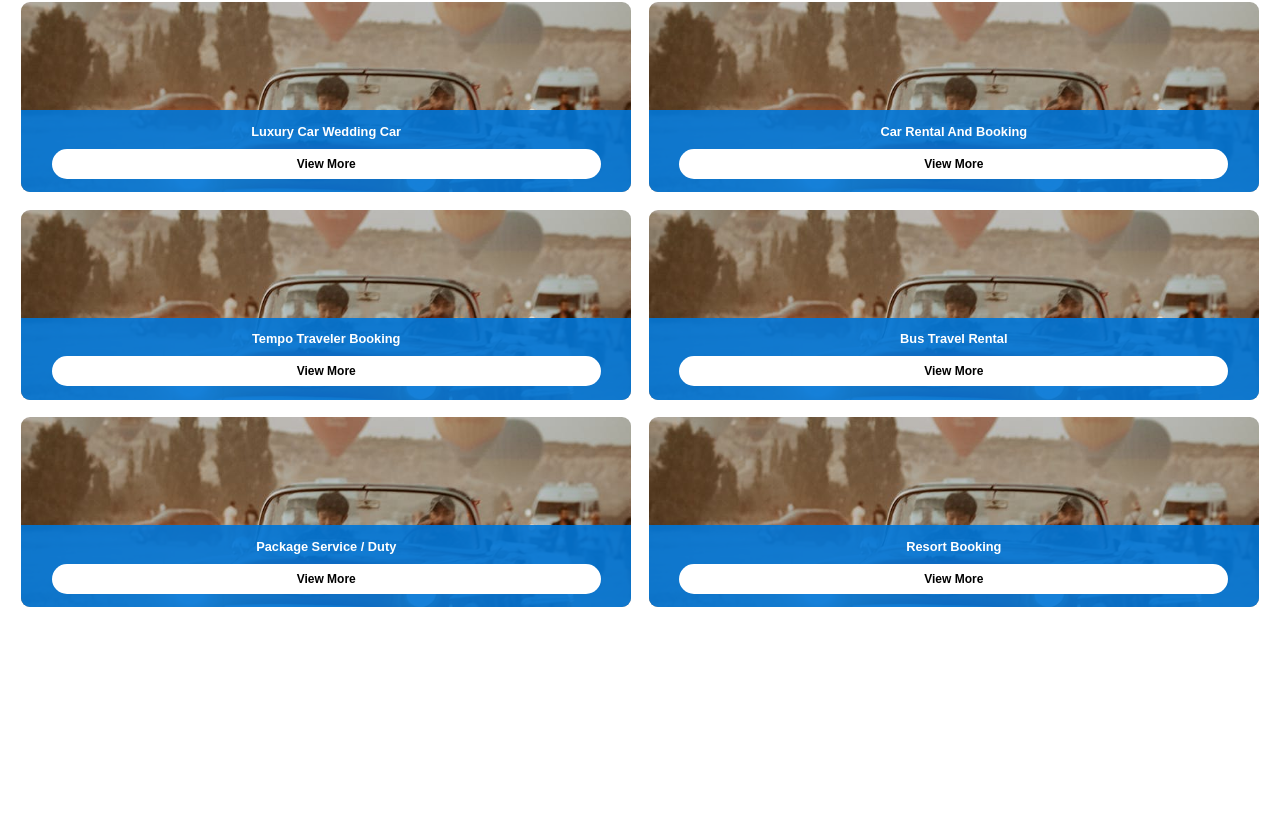
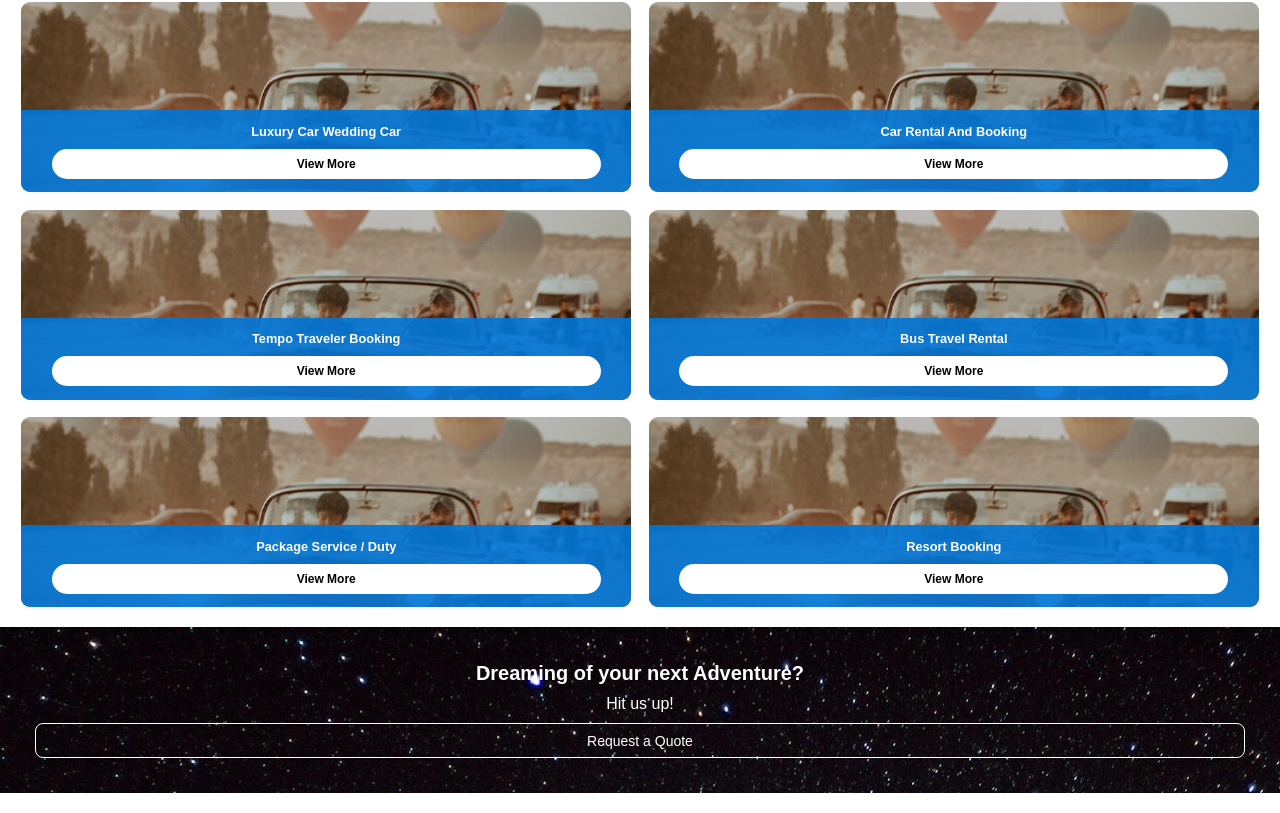
Before and after one commit to Abinashshasini/holiday-planner, a Next.js app: page / in a window 1280 px wide. Shown: the part 282-1095 px from the top of the page. Before the commit the page ends 909 px from the top, so only its background shows below. Built offline with nearby package versions, Linux system fonts and the light colour scheme.

Commit message:
Our package section code starts

```diff
--- a/src/app/page.tsx
+++ b/src/app/page.tsx
@@ -2,6 +2,7 @@ import Header from '@/components/header';
 import styles from './page.module.css';
 import OurServices from '@/components/our-services';
 import PopularCities from '@/components/popular-cities';
+import RFQCard from '@/components/rfq-card';
 
 export default function Home() {
   return (
@@ -9,6 +10,7 @@ export default function Home() {
       <Header />
       <PopularCities />
       <OurServices />
+      <RFQCard />
     </div>
   );
 }
--- a/src/components/rfq-card/index.tsx
+++ b/src/components/rfq-card/index.tsx
@@ -2,7 +2,15 @@ import React from 'react';
 import classes from './rfqCard.module.scss';
 
 const RFQCard = () => {
-  return <div className={classes.container}>RFQCard</div>;
+  return (
+    <div className={classes.container}>
+      <div className={classes.wrapper}>
+        <h2>Dreaming of your next Adventure?</h2>
+        <p>Hit us up!</p>
+        <button>Request a Quote</button>
+      </div>
+    </div>
+  );
 };
 
 export default RFQCard;
--- a/src/components/rfq-card/rfqCard.module.scss
+++ b/src/components/rfq-card/rfqCard.module.scss
@@ -1,5 +1,40 @@
 .container {
+  padding: 0;
+  margin-bottom: 20px;
+}
+
+.wrapper {
   height: 166px;
   width: 100%;
+  background: url(../../../public/images/rfqBg.jpeg) no-repeat;
+  object-fit: cover;
+  display: flex;
+  flex-direction: column;
+  justify-content: center;
+  align-items: center;
+  color: var(--color-white);
+  gap: 10px;
 
+  & > h2 {
+    font-weight: 800;
+    color: var(--color-white);
+    font-size: 20px;
+  }
+
+  & > p {
+    font-weight: 300;
+    font-size: 1rem;
+    color: var(--color-white);
+  }
+
+  & > button {
+    border: 1px solid var(--color-white);
+    border-radius: 8px;
+    font-size: 14px;
+    color: var(--color-white);
+    height: 35px;
+    outline: none;
+    width: calc(100% - 70px);
+    background: transparent;
+  }
 }
--- a/src/utils/index.ts
+++ b/src/utils/index.ts
@@ -8,9 +8,11 @@ import balasoreImage from '/public/images/balasore.webp';
 import rourkelaImage from '/public/images/rourkela.webp';
 import catOneImage from '/public/images/cat_one.jpeg';
 import brahmapurImage from '/public/images/brahmapur.jpg';
+import rfqCardPhoto from '/public/images/rfqBg.jpeg';
 
 const LogoImage = logoImage;
 const MenuImage = menuImage;
+const RfqCardImage = rfqCardPhoto;
 
 const ourServicesData = [
   {
@@ -89,4 +91,10 @@ const popularCitiesData = [
   },
 ];
 
-export { LogoImage, MenuImage, ourServicesData, popularCitiesData };
+export {
+  LogoImage,
+  MenuImage,
+  ourServicesData,
+  popularCitiesData,
+  RfqCardImage,
+};
```
